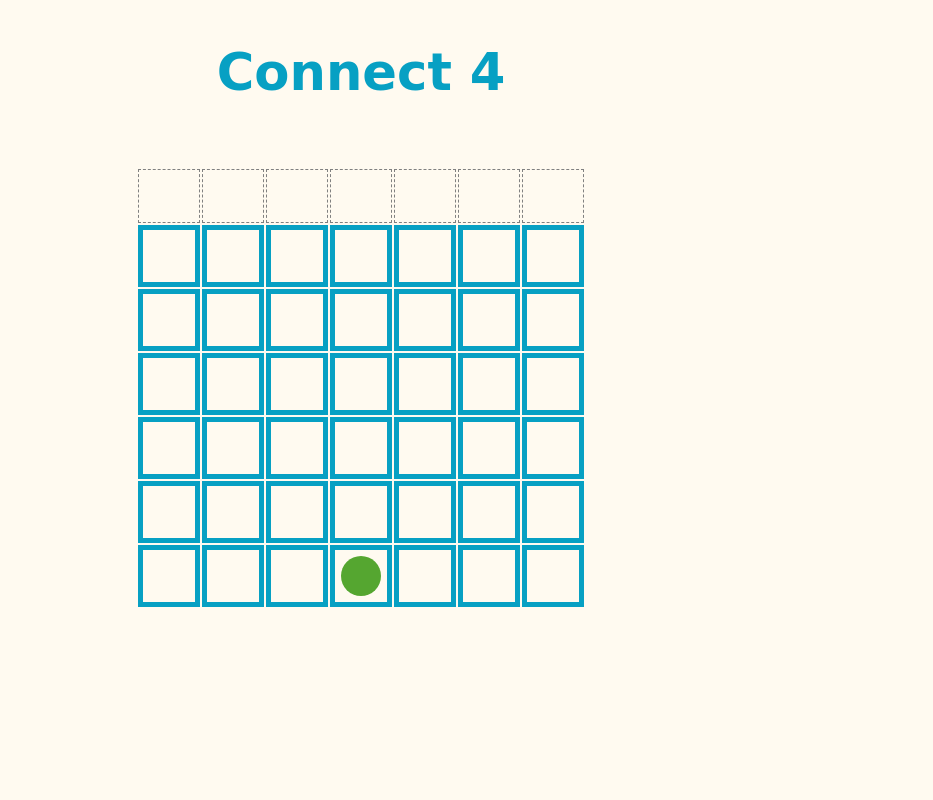
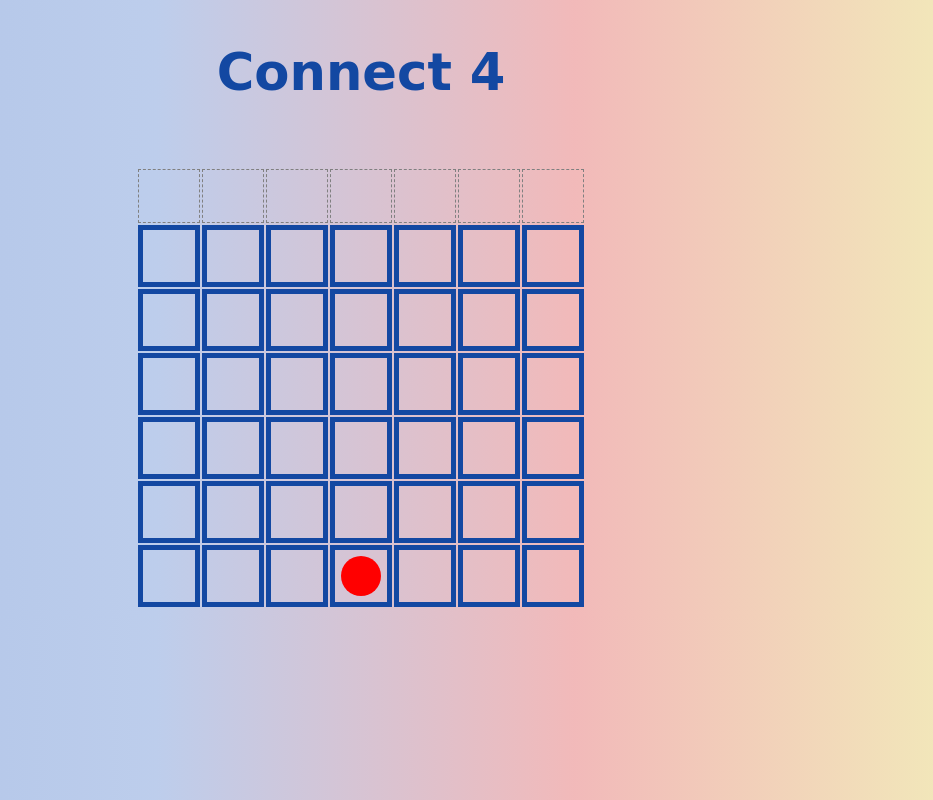
Before and after one commit to sanspanic/Connect-4, a plain HTML site: page index.html in a window 1280 px wide. Both pictures are taken after a click on the element 640 px from the left and 195 px from the top of the page. Shown: the whole page, without its empty margins (279-1212 px from the left). Drawn offline with nearby package versions, Linux system fonts and the light colour scheme; a web font is replaced by a local one.

Commit message:
change colors

```diff
--- a/connect4.css
+++ b/connect4.css
@@ -1,14 +1,18 @@
 /* game board table */
 
 body {
-  background: floralwhite;
+
+  background: hsla(218, 54%, 58%, 1);
+
+  background: linear-gradient(90deg, hsla(218, 54%, 58%, 0.5) 0%, hsla(219, 56%, 67%, 0.5) 34%, hsla(0, 69%, 68%, 0.5) 66.66666666666667%, hsla(56, 69%, 68%, 0.5) 100%);
+
 }
 
 
 #board td {
   width: 50px;
   height: 50px;
-  border: solid 5px #07a0c3;
+  border: solid 5px #1348a2;
 }
 
 /* pieces are div within game table cells: draw as colored circles */
@@ -25,11 +29,11 @@ body {
 /*make pieces red/blue,  depending on player 1/2 piece */
 
 .piece.p1 {
-  background-color: #55a630;
+  background-color: #ff0000;
 }
 
 .piece.p2 {
-  background-color: #DD1C1A;
+  background-color: #fff000;
 }
 
 /* column-top is table row of clickable areas for each column */
@@ -53,11 +57,12 @@ body {
   margin-bottom: 30px;
   font-family: 'Ranchers', cursive;
   font-size: 1.6rem;
-  color: #07a0c3;
+  color: #1348a2;
 }
 
 div h2 {
   font-family: 'Ranchers', cursive;
+  color: #ff0000;
 }
 
 .rotate-scale-up {
```
